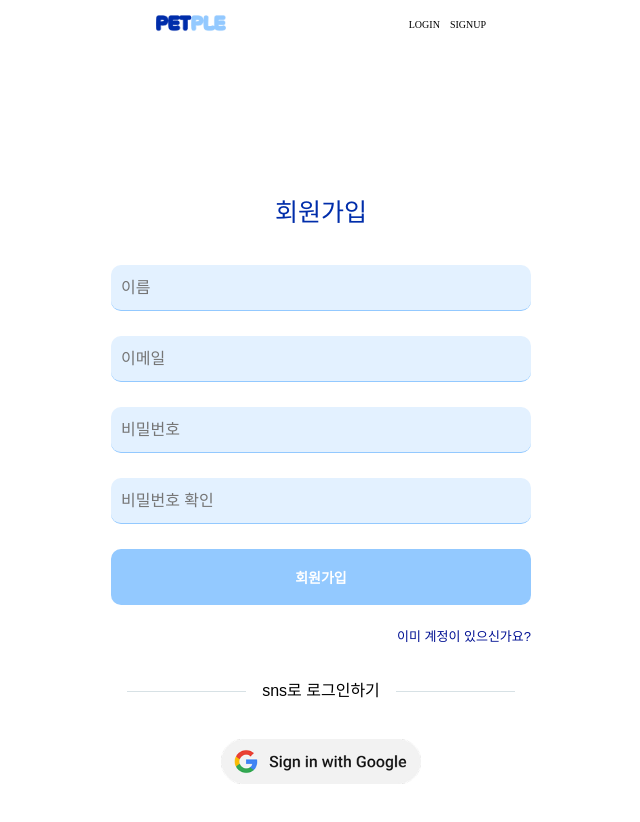
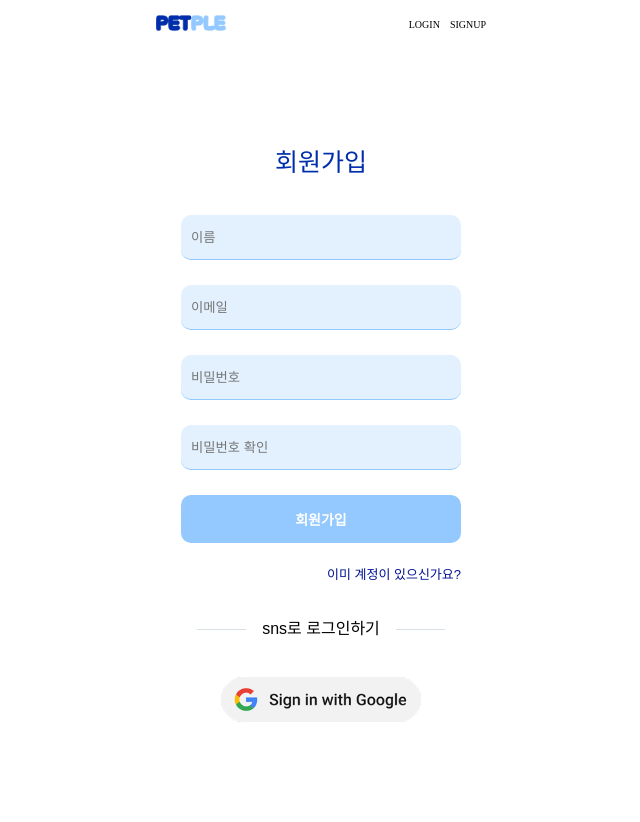
Before and after one commit to yunzzng/petple-front, a React (Vite) app: page /signup in a window 1280 px wide. Shown: the top 822 px of the page, without its empty margins (319-959 px from the left). After the commit the page ends 800 px from the top, so only its background shows below. Built offline with nearby package versions, Linux system fonts and the light colour scheme; no server answers; a web font is replaced by a local one.

Commit message:
헤더상태관리  수정

```diff
--- a/package.json
+++ b/package.json
@@ -23,7 +23,8 @@
     "react-hook-form": "^7.54.2",
     "react-router-dom": "^6.29.0",
     "vite-plugin-remove-console": "^2.2.0",
-    "zod": "^3.24.1"
+    "zod": "^3.24.1",
+    "zustand": "^5.0.3"
   },
   "devDependencies": {
     "@eslint/js": "^9.19.0",
--- a/src/components/Header/header.module.css
+++ b/src/components/Header/header.module.css
@@ -46,3 +46,8 @@
 .login {
   font-family: "HakgyoansimDunggeunmisoTTF-B";
 }
+
+.profileImage {
+  width: 20px;
+  cursor: pointer;
+}
--- a/src/components/Header/index.tsx
+++ b/src/components/Header/index.tsx
@@ -1,9 +1,22 @@
 import { useNavigate } from "react-router-dom";
 import logo from "/images/logo.png";
 import style from "./header.module.css";
+import userAuthStore from "@/zustand/userAuth";
+import profile from "/images/profile.png";
 
 const Header = () => {
   const navigate = useNavigate();
+  const { isLoggedIn } = userAuthStore();
+
+  const handleLogout = () => {
+    userAuthStore.setState({
+      isLoggedIn: false,
+      userId: null,
+      userEmail: null,
+    });
+    navigate("/login");
+  };
+
   return (
     <div className={style.total_wrap}>
       <div className={style.content}>
@@ -13,12 +26,27 @@ const Header = () => {
           </a>
         </div>
         <ul>
+          {isLoggedIn ? (
+            <>
+              <li className={style.login}>
+                <a onClick={handleLogout}>LOGOUT</a>
+              </li>
+              <li>
+                <a onClick={() => navigate("/profile")}>
+                  <img src={profile} className={style.profileImage} />
+                </a>
+              </li>
+            </>
+          ) : (
+            <>
               <li className={style.login}>
                 <a onClick={() => navigate("/login")}>LOGIN</a>
               </li>
               <li className={style.login}>
                 <a onClick={() => navigate("/signup")}>SIGNUP</a>
               </li>
+            </>
+          )}
         </ul>
       </div>
     </div>
--- a/src/context/userContext.tsx
+++ /dev/null
@@ -1 +0,0 @@
-1;
--- a/src/pages/Profile/Profile.tsx
+++ b/src/pages/Profile/Profile.tsx
@@ -1,5 +1,5 @@
 const Profile = () => {
-  return <div></div>;
+  return <>profile page</>;
 };
 
 export default Profile;
--- a/src/pages/Signup/Login.tsx
+++ b/src/pages/Signup/Login.tsx
@@ -4,6 +4,8 @@ import google from "/images/google.png";
 import { useForm } from "react-hook-form";
 import { useNavigate } from "react-router-dom";
 import axios from "axios";
+import Buttons from "@/components/Button";
+import userAuthStore from "@/zustand/userAuth";
 
 type SignupFields = {
   email: string;
@@ -34,8 +36,16 @@ const Login = () => {
 
       if (response.status === 200) {
         alert("로그인 성공");
+
+        userAuthStore.setState({
+          isLoggedIn: true,
+          userId: response.data.user.id,
+          userEmail: response.data.user.email,
+        });
         console.log(response.data.user);
+        console.log(response.data.user.id);
         navigate("/");
+        console.log("로그인 상태:", userAuthStore.getState());
       }
     } catch (error) {
       alert("로그인 실패, 다시 시도해주세요.");
@@ -91,9 +101,9 @@ const Login = () => {
           <div className={style.oauth}>
             <p>sns로 로그인하기</p>
           </div>
-          <button className={style.googleBtn} onClick={handleGoogleLogin}>
+          <Buttons className={style.googleBtn} onClick={handleGoogleLogin}>
             <img src={google} />
-          </button>
+          </Buttons>
         </ul>
       </div>
     </div>
--- a/src/pages/Signup/Signup.tsx
+++ b/src/pages/Signup/Signup.tsx
@@ -5,7 +5,7 @@ import { useForm } from "react-hook-form";
 import { ChangeEvent } from "react";
 import { useNavigate } from "react-router-dom";
 import axios from "axios";
-import { Button, Input } from "@/components";
+import { Button } from "@/components";
 
 type SignupFields = {
   email: string;
@@ -89,7 +89,7 @@ const Signup = () => {
             onSubmit={handleSubmit(onSubmit, handleSubmitError)}
           >
             <li>
-              <Input
+              <input
                 placeholder="이름"
                 {...register("name", {
                   required: true,
@@ -97,7 +97,7 @@ const Signup = () => {
               />
             </li>
             <li>
-              <Input
+              <input
                 placeholder="이메일"
                 {...register("email", {
                   required: true,
@@ -110,7 +110,7 @@ const Signup = () => {
               {errors.email && <p>{errors.email.message}</p>}
             </li>
             <li>
-              <Input
+              <input
                 type="password"
                 placeholder="비밀번호"
                 {...register("password", {
@@ -126,7 +126,7 @@ const Signup = () => {
               {errors.password && <p>{errors.password.message}</p>}
             </li>
             <li>
-              <Input
+              <input
                 type="password"
                 placeholder="비밀번호 확인"
                 value={watch("passwordConfirm")}
--- a/src/pages/Signup/signup.module.css
+++ b/src/pages/Signup/signup.module.css
@@ -24,7 +24,9 @@
 .form {
   display: flex;
   flex-direction: column;
+  justify-content: center;
   gap: 25px;
+  width: 280px;
 }
 
 .content ul {
@@ -32,7 +34,7 @@
   flex-direction: column;
   justify-content: center;
   gap: 40px;
-  padding: 50px 100px;
+  /* padding: 50px 100px; */
   border-radius: 100px;
   background-color: #fff;
 }
@@ -46,13 +48,14 @@
 }
 
 .content ul li input {
-  width: 400px;
+  width: 100%;
   height: 45px;
   border: none;
   border-bottom: solid 1px #93c9ff;
   border-radius: 10px;
   background-color: #e3f1ff;
   padding: 0 10px;
+  box-sizing: border-box;
 }
 
 .signupBtn {
@@ -60,7 +63,7 @@
   color: #fff;
   border: none;
   border-radius: 10px;
-  padding: 18px 0;
+  padding: 14px 0;
 }
 
 .oauth {
--- a/src/pages/index.ts
+++ b/src/pages/index.ts
@@ -3,3 +3,4 @@ export { default as PostCreatePage } from "@/pages/PostCreate";
 export { default as ErrorPage } from "@/pages/Error";
 export { default as Signup } from "@/pages/Signup/Signup";
 export { default as Login } from "@/pages/Signup/Login";
+export { default as Profile } from "@/pages/Profile/Profile";
--- /dev/null
+++ b/src/zustand/userAuth.tsx
@@ -0,0 +1,31 @@
+import { create } from "zustand";
+import { persist } from "zustand/middleware";
+
+type AuthStore = {
+  isLoggedIn: boolean;
+  login: () => void;
+  logout: () => void;
+  userId: string | null;
+  setUserId: (userId: string) => void;
+  userEmail: string | null;
+  setUserEmail: (userEmail: string) => void;
+};
+
+const userAuthStore = create<AuthStore>()(
+  persist(
+    (set) => ({
+      isLoggedIn: false,
+      login: () => set({ isLoggedIn: true }),
+      logout: () => set({ isLoggedIn: false, userId: null, userEmail: null }),
+      userId: null,
+      setUserId: (userId: string) => set({ userId: userId }),
+      userEmail: null,
+      setUserEmail: (userEmail: string) => set({ userEmail: userEmail }),
+    }),
+    {
+      name: "userInfoStorage",
+    }
+  )
+);
+
+export default userAuthStore;
```
Also changed, not shown: src/routes.tsx (+14 -3 lines), public/images/profile.png (added), 1 other file (tests, documents, lock files or other folders). Lines whose indentation alone changed are shown as unchanged.
